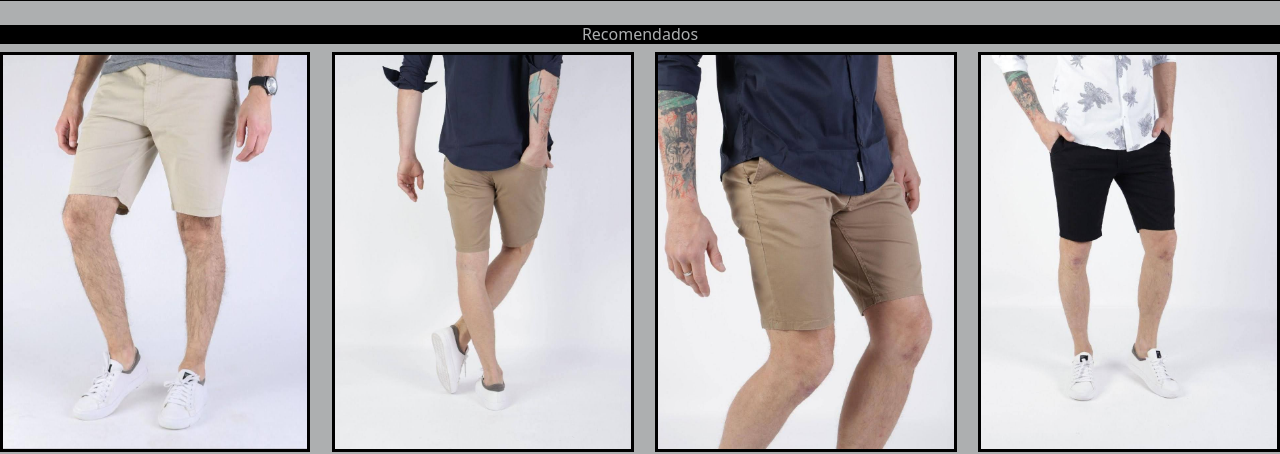
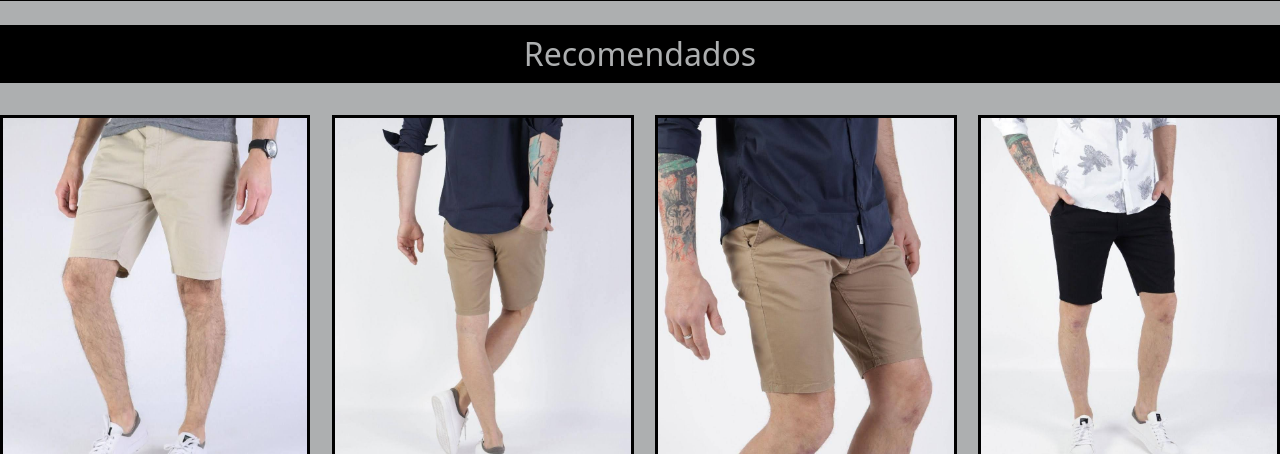
Before and after one commit to DiegoFMari/Entrega-Final, a plain HTML site: page index.html in a window 1280 px wide. Shown: the part 346-800 px from the top of the page. Drawn offline with nearby package versions, Linux system fonts and the light colour scheme.

Commit message:
correccion h1

```diff
--- a/css/style.css
+++ b/css/style.css
@@ -23,7 +23,8 @@ h1 {
   background-color: black;
   color: #ADAFB0;
   text-align: center;
-  font-size: xx-large; }
+  font-size: xx-large;
+  padding: 10px; }
 
 body {
   background-color: #ADAFB0; }
@@ -50,9 +51,6 @@ body {
 h3 {
   background-color: #08090A;
   color: #ADAFB0; }
-
-h1 {
-  font-size: medium; }
 
 .parafo {
   font-family: 'Franklin Gothic Medium', 'Arial Narrow', Arial, sans-serif;
--- a/scss/secciones/_body.scss
+++ b/scss/secciones/_body.scss
@@ -29,9 +29,6 @@ h3 {
     color:$grisfondo;
 }
 
-h1{
-    font-size: medium;
-}
 
 .parafo {
     font-family: 'Franklin Gothic Medium', 'Arial Narrow', Arial, sans-serif;
--- a/scss/secciones/_header.scss
+++ b/scss/secciones/_header.scss
@@ -17,4 +17,5 @@ h1{
     color: $grisfondo;
     text-align: center;
     font-size: xx-large;
+    padding: 10px;
 }
```
Also changed, not shown: index.html (+1 -0 lines).
